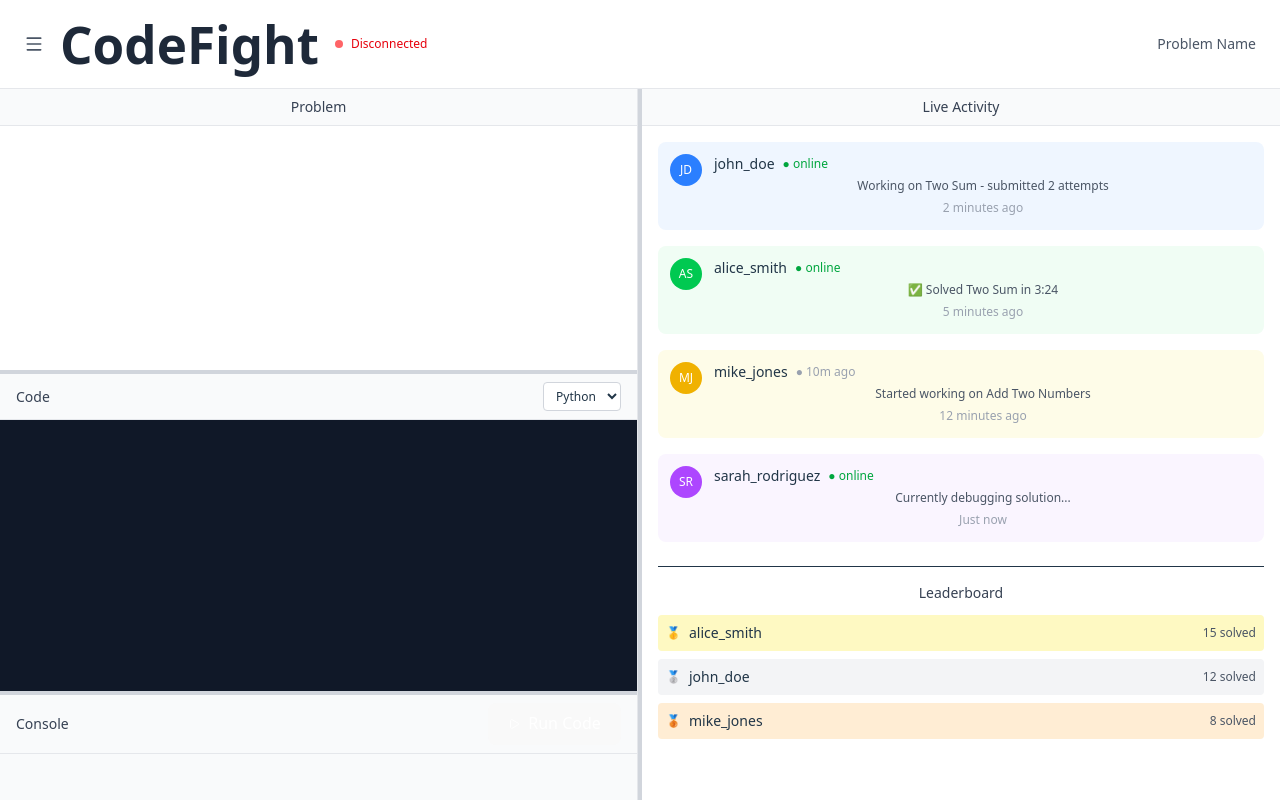
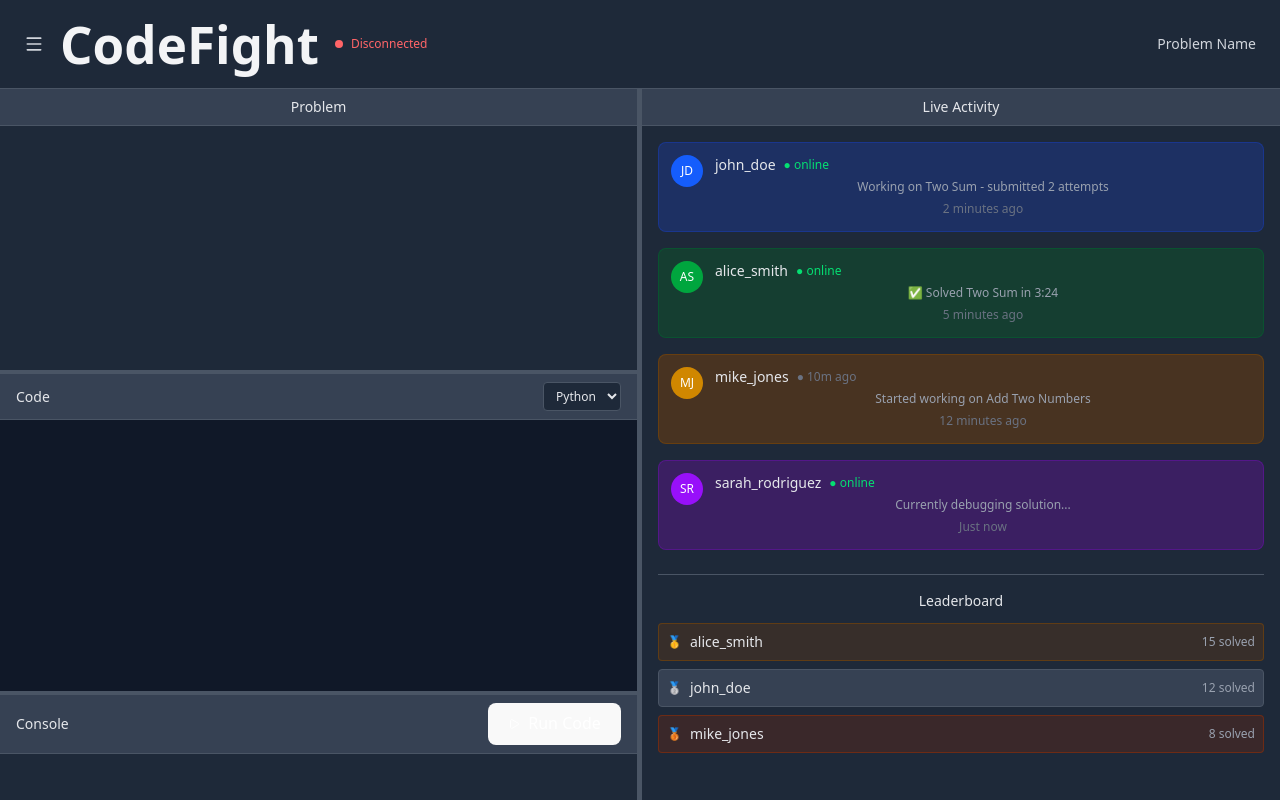
Before and after one commit to FischerAbruzese/AssemBrawly, a React (Vite) app in the folder frontend/: page / in a window 1280 px wide. Built offline with nearby package versions, Linux system fonts and the light colour scheme; no server answers.

Commit message:
updated prettier and gamepage

```diff
--- a/frontend/src/GamePage.tsx
+++ b/frontend/src/GamePage.tsx
@@ -42,10 +42,10 @@ const ResizeHandle: React.FC<ResizeHandleProps> = ({
     <div
       className={`${
         direction === "horizontal"
-          ? "w-1 cursor-col-resize hover:bg-blue-500 active:bg-blue-600"
-          : "h-1 cursor-row-resize hover:bg-blue-500 active:bg-blue-600"
-      } bg-gray-300 transition-colors duration-150 select-none ${
-        isDragging ? "bg-blue-600" : ""
+          ? "w-1 cursor-col-resize hover:bg-blue-400 active:bg-blue-500"
+          : "h-1 cursor-row-resize hover:bg-blue-400 active:bg-blue-500"
+      } bg-gray-600 transition-colors duration-150 select-none ${
+        isDragging ? "bg-blue-500" : ""
       } ${className}`}
       onMouseDown={handleMouseDown}
     />
@@ -114,32 +114,15 @@ const GamePage: React.FC = () => {
     [middleHeight]
   );
 
-  //   const runCode = async () => {
-  //     setIsRunning(true);
-  //     setResult('Running...');
-
-  //     // Simulate code execution
-  //     setTimeout(() => {
-  //       setResult(`Output:
-  // [1, 2]
-
-  // Explanation: Because nums[0] + nums[1] == 9, we return [0, 1].
-
-  // Runtime: 68 ms, faster than 91.2% of JavaScript online submissions
-  // Memory Usage: 39.1 MB, less than 76.8% of JavaScript online submissions`);
-  //       setIsRunning(false);
-  //     }, 1500);
-  //   };
-
   const bottomHeight = 100 - topHeight - middleHeight;
 
   return (
-    <div className="fixed inset-0 bg-gray-100 flex flex-col overflow-hidden">
+    <div className="fixed inset-0 bg-gray-900 flex flex-col overflow-hidden">
       {/* Header */}
-      <header className="bg-white border-b border-gray-200 px-6 py-4 flex items-center justify-between shadow-sm flex-shrink-0">
+      <header className="bg-gray-800 border-b border-gray-600 px-6 py-4 flex items-center justify-between shadow-sm flex-shrink-0">
         <div className="flex items-center space-x-4">
-          <Menu className="w-5 h-5 text-gray-600" />
-          <h1 className="text-xl font-semibold text-gray-800">CodeFight</h1>
+          <Menu className="w-5 h-5 text-gray-300" />
+          <h1 className="text-xl font-semibold text-gray-100">CodeFight</h1>
 
           {/* Connection Status Indicator */}
           <div className="flex items-center space-x-2">
@@ -150,7 +133,7 @@ const GamePage: React.FC = () => {
             ></div>
             <span
               className={`text-xs font-medium ${
-                isConnected ? "text-green-600" : "text-red-600"
+                isConnected ? "text-green-400" : "text-red-400"
               }`}
             >
               {isConnected ? "Connected" : "Disconnected"}
@@ -159,7 +142,7 @@ const GamePage: React.FC = () => {
         </div>
 
         <div className="flex items-center space-x-4">
-          <span className="text-sm text-gray-600">Problem Name</span>
+          <span className="text-sm text-gray-300">Problem Name</span>
         </div>
       </header>
 
@@ -167,7 +150,7 @@ const GamePage: React.FC = () => {
       <div className="flex-1 flex overflow-hidden min-h-0">
         {/* Left Panel */}
         <div
-          className="flex flex-col bg-white border-r border-gray-200 min-h-0"
+          className="flex flex-col bg-gray-800 border-r border-gray-600 min-h-0"
           style={{ width: `${leftWidth}%` }}
           data-left-panel
         >
@@ -176,12 +159,11 @@ const GamePage: React.FC = () => {
             className="flex flex-col overflow-hidden min-h-0"
             style={{ height: `${topHeight}%` }}
           >
-            <div className="bg-gray-50 px-4 py-2 border-b border-gray-200 flex-shrink-0">
-              <h3 className="text-sm font-medium text-gray-700">Problem</h3>
+            <div className="bg-gray-700 px-4 py-2 border-b border-gray-600 flex-shrink-0">
+              <h3 className="text-sm font-medium text-gray-200">Problem</h3>
             </div>
             <div className="flex-1 overflow-y-auto p-4 text-sm min-h-0">
-              {/* <h2 className="text-lg font-semibold mb-3">1. Two Sum</h2> */}
-              <p className="mb-4 text-gray-700">{problem.description}</p>
+              <p className="mb-4 text-gray-300">{problem.description}</p>
             </div>
           </div>
 
@@ -196,9 +178,9 @@ const GamePage: React.FC = () => {
             className="flex flex-col overflow-hidden min-h-0"
             style={{ height: `${middleHeight}%` }}
           >
-            <div className="bg-gray-50 px-4 py-2 border-b border-gray-200 flex items-center justify-between flex-shrink-0">
-              <h3 className="text-sm font-medium text-gray-700">Code</h3>
-              <select className="text-xs bg-white border border-gray-300 rounded px-2 py-1">
+            <div className="bg-gray-700 px-4 py-2 border-b border-gray-600 flex items-center justify-between flex-shrink-0">
+              <h3 className="text-sm font-medium text-gray-200">Code</h3>
+              <select className="text-xs bg-gray-800 border border-gray-600 rounded px-2 py-1 text-gray-200">
                 <option>Python</option>
               </select>
             </div>
@@ -227,23 +209,25 @@ const GamePage: React.FC = () => {
             className="flex flex-col overflow-hidden min-h-0"
             style={{ height: `${bottomHeight}%` }}
           >
-            <div className="bg-gray-50 px-4 py-2 border-b border-gray-200 flex items-center justify-between flex-shrink-0">
-              <h3 className="text-sm font-medium text-gray-700">Console</h3>
+            <div className="bg-gray-700 px-4 py-2 border-b border-gray-600 flex items-center justify-between flex-shrink-0">
+              <h3 className="text-sm font-medium text-gray-200">Console</h3>
               <button
                 onClick={() => {
                   setIsRunning(true);
                   submitCode();
                 }}
                 disabled={isRunning}
-                className="flex items-center space-x-2 px-3 py-1 bg-green-600 hover:bg-green-700 disabled:bg-gray-400 text-white text-xs rounded transition-colors duration-150"
+                className="flex items-center space-x-2 px-3 py-1 bg-green-600 hover:bg-green-700 disabled:bg-gray-600 text-white text-xs rounded transition-colors duration-150"
               >
                 <Play className="w-3 h-3" />
                 <span>{isRunning ? "Running..." : "Run Code"}</span>
               </button>
             </div>
-            <div className="flex-1 overflow-y-auto p-4 bg-gray-50 min-h-0">
-              <pre className="text-xs font-mono text-gray-800 whitespace-pre-wrap">
-                {serverRunResponse.success ? "SUCCESS" : serverRunResponse.message}
+            <div className="flex-1 overflow-y-auto p-4 bg-gray-800 min-h-0">
+              <pre className="text-xs font-mono text-gray-300 whitespace-pre-wrap">
+                {serverRunResponse.success
+                  ? "SUCCESS"
+                  : serverRunResponse.message}
               </pre>
             </div>
           </div>
@@ -257,109 +241,117 @@ const GamePage: React.FC = () => {
 
         {/* Right Panel - Multiplayer/Activity Feed */}
         <div
-          className="flex flex-col bg-white overflow-hidden min-h-0"
+          className="flex flex-col bg-gray-800 overflow-hidden min-h-0"
           style={{ width: `${100 - leftWidth}%` }}
         >
-          <div className="bg-gray-50 px-4 py-2 border-b border-gray-200 flex-shrink-0">
-            <h3 className="text-sm font-medium text-gray-700">Live Activity</h3>
+          <div className="bg-gray-700 px-4 py-2 border-b border-gray-600 flex-shrink-0">
+            <h3 className="text-sm font-medium text-gray-200">Live Activity</h3>
           </div>
           <div className="flex-1 overflow-y-auto p-4 min-h-0">
             <div className="space-y-4">
-              <div className="flex items-start space-x-3 p-3 bg-blue-50 rounded-lg">
-                <div className="w-8 h-8 bg-blue-500 rounded-full flex items-center justify-center text-white text-xs font-medium">
+              <div className="flex items-start space-x-3 p-3 bg-blue-900/50 rounded-lg border border-blue-800/50">
+                <div className="w-8 h-8 bg-blue-600 rounded-full flex items-center justify-center text-white text-xs font-medium">
                   JD
                 </div>
                 <div className="flex-1">
                   <div className="flex items-center space-x-2">
-                    <span className="font-medium text-sm">john_doe</span>
-                    <span className="text-xs text-green-600">● online</span>
+                    <span className="font-medium text-sm text-gray-200">
+                      john_doe
+                    </span>
+                    <span className="text-xs text-green-400">● online</span>
                   </div>
-                  <p className="text-xs text-gray-600 mt-1">
+                  <p className="text-xs text-gray-400 mt-1">
                     Working on Two Sum - submitted 2 attempts
                   </p>
-                  <span className="text-xs text-gray-400">2 minutes ago</span>
+                  <span className="text-xs text-gray-500">2 minutes ago</span>
                 </div>
               </div>
 
-              <div className="flex items-start space-x-3 p-3 bg-green-50 rounded-lg">
-                <div className="w-8 h-8 bg-green-500 rounded-full flex items-center justify-center text-white text-xs font-medium">
+              <div className="flex items-start space-x-3 p-3 bg-green-900/50 rounded-lg border border-green-800/50">
+                <div className="w-8 h-8 bg-green-600 rounded-full flex items-center justify-center text-white text-xs font-medium">
                   AS
                 </div>
                 <div className="flex-1">
                   <div className="flex items-center space-x-2">
-                    <span className="font-medium text-sm">alice_smith</span>
-                    <span className="text-xs text-green-600">● online</span>
+                    <span className="font-medium text-sm text-gray-200">
+                      alice_smith
+                    </span>
+                    <span className="text-xs text-green-400">● online</span>
                   </div>
-                  <p className="text-xs text-gray-600 mt-1">
+                  <p className="text-xs text-gray-400 mt-1">
                     ✅ Solved Two Sum in 3:24
                   </p>
-                  <span className="text-xs text-gray-400">5 minutes ago</span>
+                  <span className="text-xs text-gray-500">5 minutes ago</span>
                 </div>
               </div>
 
-              <div className="flex items-start space-x-3 p-3 bg-yellow-50 rounded-lg">
-                <div className="w-8 h-8 bg-yellow-500 rounded-full flex items-center justify-center text-white text-xs font-medium">
+              <div className="flex items-start space-x-3 p-3 bg-yellow-900/50 rounded-lg border border-yellow-800/50">
+                <div className="w-8 h-8 bg-yellow-600 rounded-full flex items-center justify-center text-white text-xs font-medium">
                   MJ
                 </div>
                 <div className="flex-1">
                   <div className="flex items-center space-x-2">
-                    <span className="font-medium text-sm">mike_jones</span>
-                    <span className="text-xs text-gray-400">● 10m ago</span>
+                    <span className="font-medium text-sm text-gray-200">
+                      mike_jones
+                    </span>
+                    <span className="text-xs text-gray-500">● 10m ago</span>
                   </div>
-                  <p className="text-xs text-gray-600 mt-1">
+                  <p className="text-xs text-gray-400 mt-1">
                     Started working on Add Two Numbers
                   </p>
-                  <span className="text-xs text-gray-400">12 minutes ago</span>
+                  <span className="text-xs text-gray-500">12 minutes ago</span>
                 </div>
               </div>
 
-              <div className="flex items-start space-x-3 p-3 bg-purple-50 rounded-lg">
-                <div className="w-8 h-8 bg-purple-500 rounded-full flex items-center justify-center text-white text-xs font-medium">
+              <div className="flex items-start space-x-3 p-3 bg-purple-900/50 rounded-lg border border-purple-800/50">
+                <div className="w-8 h-8 bg-purple-600 rounded-full flex items-center justify-center text-white text-xs font-medium">
                   SR
                 </div>
                 <div className="flex-1">
                   <div className="flex items-center space-x-2">
-                    <span className="font-medium text-sm">sarah_rodriguez</span>
-                    <span className="text-xs text-green-600">● online</span>
+                    <span className="font-medium text-sm text-gray-200">
+                      sarah_rodriguez
+                    </span>
+                    <span className="text-xs text-green-400">● online</span>
                   </div>
-                  <p className="text-xs text-gray-600 mt-1">
+                  <p className="text-xs text-gray-400 mt-1">
                     Currently debugging solution...
                   </p>
-                  <span className="text-xs text-gray-400">Just now</span>
+                  <span className="text-xs text-gray-500">Just now</span>
                 </div>
               </div>
 
-              <div className="border-t pt-4 mt-6">
-                <h4 className="text-sm font-medium text-gray-700 mb-3">
+              <div className="border-t border-gray-600 pt-4 mt-6">
+                <h4 className="text-sm font-medium text-gray-200 mb-3">
                   Leaderboard
                 </h4>
                 <div className="space-y-2">
-                  <div className="flex items-center justify-between p-2 bg-yellow-100 rounded">
+                  <div className="flex items-center justify-between p-2 bg-yellow-900/30 border border-yellow-800/50 rounded">
                     <div className="flex items-center space-x-2">
-                      <span className="text-xs font-medium text-yellow-800">
+                      <span className="text-xs font-medium text-yellow-400">
                         🥇
                       </span>
-                      <span className="text-sm">alice_smith</span>
+                      <span className="text-sm text-gray-200">alice_smith</span>
                     </div>
-                    <span className="text-xs text-gray-600">15 solved</span>
+                    <span className="text-xs text-gray-400">15 solved</span>
                   </div>
-                  <div className="flex items-center justify-between p-2 bg-gray-100 rounded">
+                  <div className="flex items-center justify-between p-2 bg-gray-700 border border-gray-600 rounded">
                     <div className="flex items-center space-x-2">
-                      <span className="text-xs font-medium text-gray-600">
+                      <span className="text-xs font-medium text-gray-400">
                         🥈
                       </span>
-                      <span className="text-sm">john_doe</span>
+                      <span className="text-sm text-gray-200">john_doe</span>
                     </div>
-                    <span className="text-xs text-gray-600">12 solved</span>
+                    <span className="text-xs text-gray-400">12 solved</span>
                   </div>
-                  <div className="flex items-center justify-between p-2 bg-orange-100 rounded">
+                  <div className="flex items-center justify-between p-2 bg-orange-900/30 border border-orange-800/50 rounded">
                     <div className="flex items-center space-x-2">
-                      <span className="text-xs font-medium text-orange-800">
+                      <span className="text-xs font-medium text-orange-400">
                         🥉
                       </span>
-                      <span className="text-sm">mike_jones</span>
+                      <span className="text-sm text-gray-200">mike_jones</span>
                     </div>
-                    <span className="text-xs text-gray-600">8 solved</span>
+                    <span className="text-xs text-gray-400">8 solved</span>
                   </div>
                 </div>
               </div>
```
Also changed, not shown: 1 other file (tests, documents, lock files or other folders).
